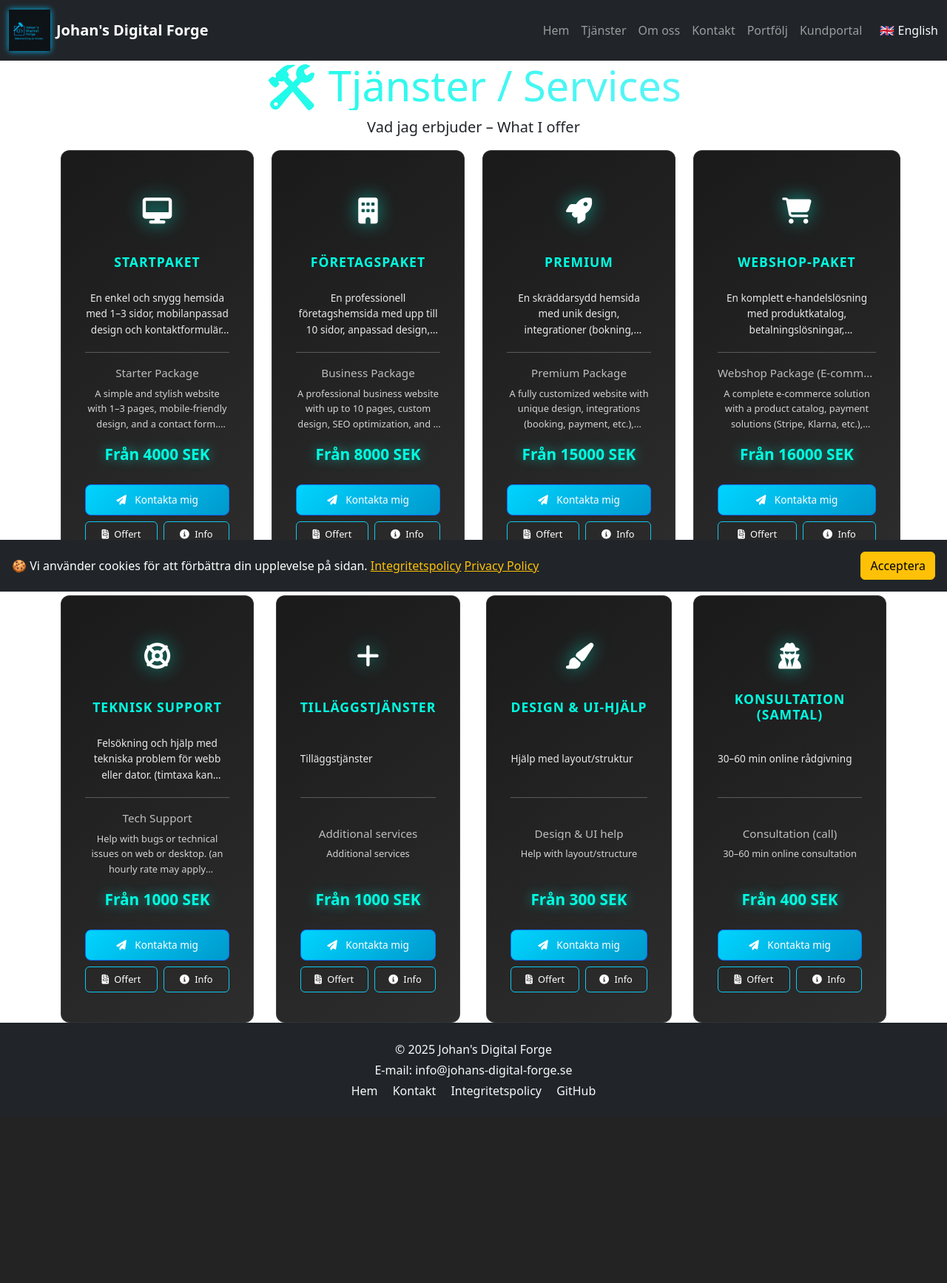
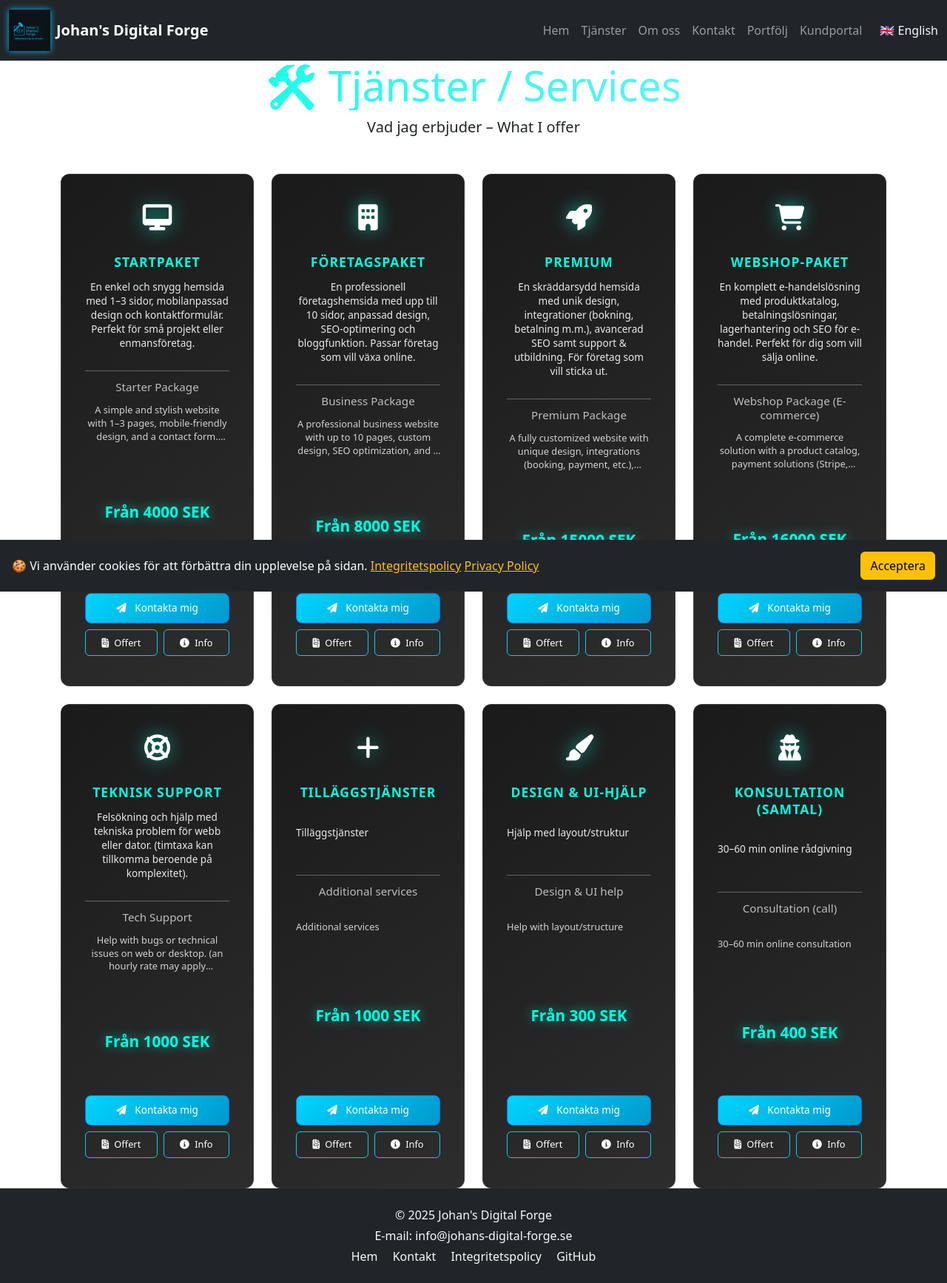
Before and after one commit to J-Anteskog/johans_digital_forge, a Django app: page /service/ in a window 1280 px wide. Shown: the whole page at 74% size. Before the commit the page ends 1485 px from the top, so only its background shows below. Run offline with Django 5.2, Linux system fonts and the light colour scheme; data comes from the database, SQL or seed files in the repository; parts of the project's set-up code (start-up, migrations or seed data) failed here and were passed over.

Commit message:
Fix service cards grid layout and remove CSS warnings test 2

```diff
--- a/service/templates/service/service_list.html
+++ b/service/templates/service/service_list.html
@@ -41,72 +41,69 @@
   color: rgba(255, 255, 255, 0.7) !important;
 }
 
-/* VIKTIG FIX: Gör alla kort exakt samma höjd */
+/* Korrigerad kortlayout */
 .service-card {
-  max-width: 280px !important;
+  width: 100% !important;
+  max-width: 320px !important;
   margin: 0 auto !important;
   padding: 1.5rem 1.25rem !important;
   transition: transform 0.4s ease, box-shadow 0.4s ease !important;
-  height: 100% !important;
+  min-height: 480px !important;
   display: flex !important;
   flex-direction: column !important;
 }
 
-/* Gör card-body flexibel */
+/* Card body layout */
 .service-card .card-body {
   display: flex !important;
   flex-direction: column !important;
-  height: 100% !important;
+  flex: 1 !important;
   padding: 0 !important;
 }
 
-/* Fixa innehållsområden med specifika höjder */
-.service-card .icon-area {
-  height: 80px !important;
-  display: flex !important;
-  align-items: center !important;
-  justify-content: center !important;
+/* Mindre ikoner */
+.service-card i.fa-3x {
+  font-size: 2.2rem !important;
+  margin-bottom: 1rem !important;
 }
 
-.service-card .title-area {
-  height: 60px !important;
-  display: flex !important;
-  align-items: center !important;
-  justify-content: center !important;
+/* Justerad text med bättre line-height */
+.service-card h4 {
+  line-height: 1.3 !important;
+  margin-bottom: 0.75rem !important;
 }
 
-.service-card .description-area {
-  height: 80px !important;
-  overflow: hidden !important;
+.service-card .lead {
+  line-height: 1.4 !important;
+  margin-bottom: 1rem !important;
+  min-height: 60px !important;
   display: flex !important;
   align-items: center !important;
   text-align: center !important;
 }
 
-.service-card .english-area {
-  height: 100px !important;
-  overflow: hidden !important;
-  display: flex !important;
-  flex-direction: column !important;
-  justify-content: center !important;
+.service-card h5 {
+  margin-bottom: 0.5rem !important;
 }
 
-.service-card .price-area {
-  height: 50px !important;
+.service-card .english-description {
+  min-height: 80px !important;
+  margin-bottom: 1rem !important;
   display: flex !important;
   align-items: center !important;
-  justify-content: center !important;
+  text-align: center !important;
 }
 
+/* Price area */
+.service-card .price-area {
+  margin: 1rem 0 !important;
+  text-align: center !important;
+}
+
+/* Button area - alltid i botten */
 .service-card .button-area {
   margin-top: auto !important;
   padding-top: 1rem !important;
-}
-
-/* Mindre ikoner */
-.service-card i.fa-3x {
-  font-size: 2.2rem !important;
-  margin-bottom: 0 !important;
 }
 
 /* Mindre knappar */
@@ -120,10 +117,10 @@
   padding: 0.45rem 0.75rem !important;
 }
 
-/* Justera HR */
+/* HR styling */
 .service-card hr {
   margin: 0.75rem 0 !important;
-  flex-shrink: 0 !important;
+  opacity: 0.3 !important;
 }
 
 /* Hover effects */
@@ -139,83 +136,78 @@
   filter: drop-shadow(0 0 20px rgba(0, 255, 225, 1)) !important;
 }
 
-/* Grid spacing med CSS Grid */
+/* KORRIGERAD Bootstrap Grid istället för CSS Grid */
 .services-grid {
-  display: grid !important;
-  grid-template-columns: repeat(auto-fit, minmax(280px, 1fr)) !important;
+  display: flex !important;
+  flex-wrap: wrap !important;
   gap: 1.5rem !important;
-  max-width: 1200px !important;
+  justify-content: center !important;
+  max-width: 1400px !important;
   margin: 0 auto !important;
 }
 
-/* Responsivt för Grid */
-@media (min-width: 992px) {
-  .services-grid {
-    grid-template-columns: repeat(4, 1fr) !important;
+.services-grid .service-card {
+  flex: 0 1 calc(25% - 1.125rem) !important; /* 4 kolumner på desktop */
+}
+
+/* Responsiv layout */
+@media (max-width: 1199px) {
+  .services-grid .service-card {
+    flex: 0 1 calc(33.333% - 1rem) !important; /* 3 kolumner på tablet */
   }
 }
 
-@media (min-width: 768px) and (max-width: 991px) {
-  .services-grid {
-    grid-template-columns: repeat(2, 1fr) !important;
+@media (max-width: 991px) {
+  .services-grid .service-card {
+    flex: 0 1 calc(50% - 0.75rem) !important; /* 2 kolumner på små tablets */
   }
 }
 
 @media (max-width: 767px) {
+  .services-grid .service-card {
+    flex: 0 1 100% !important; /* 1 kolumn på mobil */
+    max-width: 350px !important;
+  }
+
   .services-grid {
-    grid-template-columns: 1fr !important;
+    gap: 1rem !important;
   }
 }
 
-/* FÖRBÄTTRAD text truncation utan line-clamp varningar */
-.text-ellipsis {
+/* Text truncation utan varningar */
+.text-clamp-3 {
   overflow: hidden !important;
-  text-overflow: ellipsis !important;
-  white-space: nowrap !important;
+  display: -webkit-box !important;
+  -webkit-line-clamp: 3 !important;
+  -webkit-box-orient: vertical !important;
+  line-height: 1.4 !important;
 }
 
-.text-ellipsis-multiline {
+/* Fallback för browsers utan line-clamp support */
+@supports not (-webkit-line-clamp: 3) {
+  .text-clamp-3 {
+    display: block !important;
+    max-height: 4.2em !important;
+    line-height: 1.4em !important;
     overflow: hidden !important;
     position: relative !important;
-  max-height: 4.8em !important; /* Ungefär 3 rader text */
-  line-height: 1.6em !important;
   }
 
-.text-ellipsis-multiline::after {
+  .text-clamp-3::after {
     content: '...' !important;
     position: absolute !important;
     bottom: 0 !important;
     right: 0 !important;
-  background: linear-gradient(to right, transparent, #1a1a1a 50%) !important;
+    background: linear-gradient(to right, transparent, #1a1a1a 70%) !important;
     padding-left: 1rem !important;
-  color: rgba(255, 255, 255, 0.8) !important;
   }
-
-/* Endast använd webkit-line-clamp för WebKit browsers */
-@supports (-webkit-line-clamp: 3) {
-  .text-ellipsis-multiline {
-    display: -webkit-box !important;
-    -webkit-line-clamp: 3 !important;
-    -webkit-box-orient: vertical !important;
-    max-height: none !important;
-  }
-
-  .text-ellipsis-multiline::after {
-    display: none !important;
-  }
-}
-
-/* Specialfall för description areas */
-.service-card .description-area p,
-.service-card .english-area p {
-  margin: 0 !important;
 }
 </style>
 
 <div class="fade-in-section">
   <div class="container">
     <!-- Section Header -->
-    <div class="section-header text-center">
+    <div class="section-header text-center mb-5">
       <h2 class="display-4 text-gradient">🛠️ Tjänster / Services</h2>
       <p class="lead">Vad jag erbjuder – What I offer</p>
     </div>
@@ -236,38 +228,32 @@
 
           <div class="card-body">
 
-            <!-- Icon Area -->
+            <!-- Icon -->
             {% if service.icon %}
-            <div class="icon-area">
+            <div class="text-center mb-3">
               <i class="{{ service.icon }} fa-3x"></i>
             </div>
             {% endif %}
 
-            <!-- Title Area -->
-            <div class="title-area">
-              <h4 class="text-center mb-0">{{ service.title_sv }}</h4>
-            </div>
-
-            <!-- Description Area -->
-            <div class="description-area">
-              <p class="lead text-center mb-0 text-ellipsis-multiline">{{ service.description_sv }}</p>
-            </div>
+            <!-- Swedish Title & Description -->
+            <h4 class="text-center">{{ service.title_sv }}</h4>
+            <p class="lead text-center text-clamp-3">{{ service.description_sv }}</p>
 
             <!-- Divider -->
             <hr class="bg-light">
 
-            <!-- English Area -->
-            <div class="english-area">
-              <h5 class="text-center text-muted mb-2 text-ellipsis">{{ service.title_en }}</h5>
-              <p class="text-center small mb-0 text-ellipsis-multiline">{{ service.description_en }}</p>
+            <!-- English Title & Description -->
+            <h5 class="text-center text-muted">{{ service.title_en }}</h5>
+            <div class="english-description">
+              <p class="text-center small text-clamp-3">{{ service.description_en }}</p>
             </div>
 
-            <!-- Price Area -->
+            <!-- Price -->
             <div class="price-area">
               <span class="price-tag">Från {{ service.price|floatformat:0 }} SEK</span>
             </div>
 
-            <!-- Button Area -->
+            <!-- CTA Buttons -->
             <div class="button-area">
               <!-- Primär CTA -->
               <a href="{% url 'contact' %}?subject={{ service.title_sv }}"
@@ -369,32 +355,6 @@ document.addEventListener('DOMContentLoaded', function() {
       }, 50);
     });
   });
-
-  // Fallback för äldre browsers som inte stödjer line-clamp
-  function handleTextTruncation() {
-    const multilineElements = document.querySelectorAll('.text-ellipsis-multiline');
-    multilineElements.forEach(element => {
-      // Kontrollera om CSS line-clamp fungerar
-      const supportsLineClamp = CSS.supports('-webkit-line-clamp', '3');
-
-      if (!supportsLineClamp) {
-        // Manuell text truncation för äldre browsers
-        const lineHeight = parseFloat(getComputedStyle(element).lineHeight);
-        const maxHeight = lineHeight * 3; // 3 rader
-
-        if (element.scrollHeight > maxHeight) {
-          let text = element.textContent;
-          while (element.scrollHeight > maxHeight && text.length > 0) {
-            text = text.slice(0, -1);
-            element.textContent = text + '...';
-          }
-        }
-      }
-    });
-  }
-
-  // Kör text truncation efter att sidan laddats
-  handleTextTruncation();
 });
 </script>
 {% endblock %}
```
Lines whose indentation alone changed are shown as unchanged.
